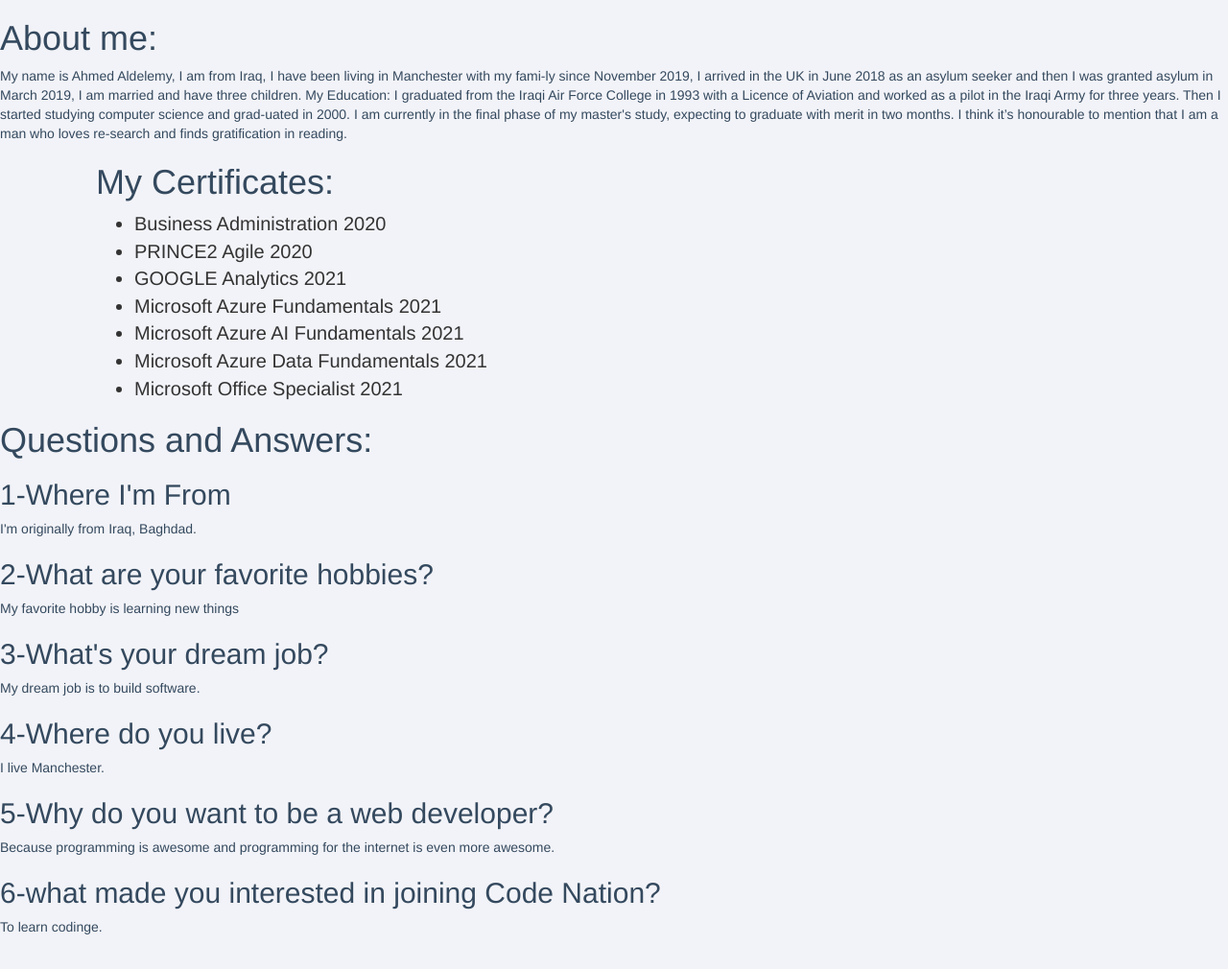
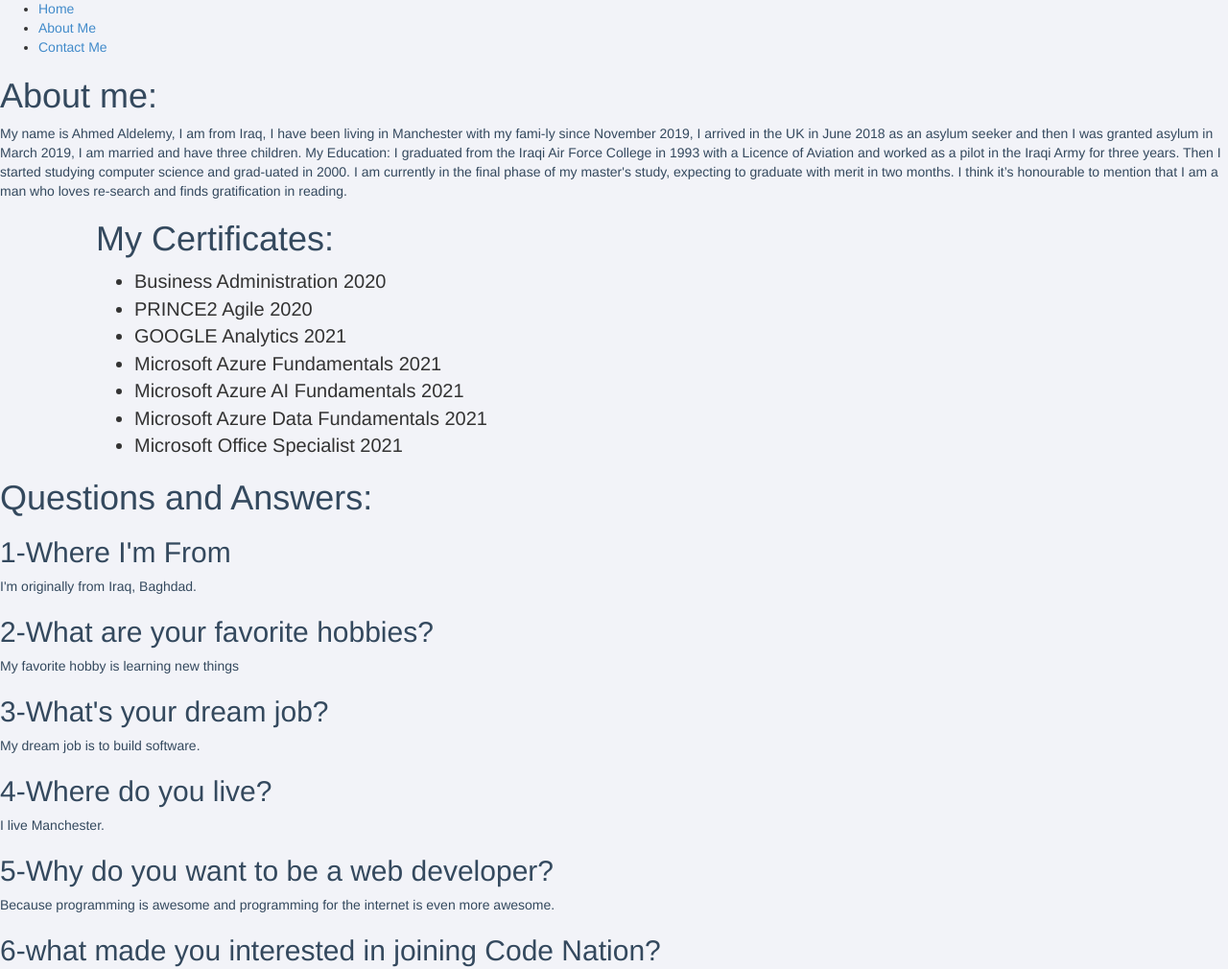
Before and after one commit to aldelemy/delemywebsite, a plain HTML site: page aboutme.html in a window 1280 px wide. Shown: the top 1010 px of the page at 96% size. Before the commit the page ends 987 px from the top, so only its background shows below. Drawn offline with Linux system fonts and the light colour scheme.

Commit message:
Add files via upload

```diff
--- a/aboutme.html
+++ b/aboutme.html
@@ -6,7 +6,19 @@
     <title>About Me</title>
 </head>
 <body>
+<!--Nav Bar-->
+<nav>
+    <div><ul id=“mainMenu”>
+        <li><a href=“index.html”>Home</a></li>
+        <li><a href=“aboutme.html”> About Me</a></li>
+        <li><a href=“contactme.html”> Contact Me</a>
+
+    </ul>
+</div>
+</nav>
+
   <div class=about>
+
     <h1>About me:</h1>
 
     <p class="backroundcolor size color">  My name is Ahmed Aldelemy, I am from Iraq, I have been living in Manchester with my fami-ly since November 2019, I arrived in the UK in June 2018 as an asylum seeker and then I was granted asylum in March 2019, I am married and have three children.
@@ -14,8 +26,6 @@
         I graduated from the Iraqi Air Force College in 1993 with a Licence of Aviation and worked as a pilot in the Iraqi Army for three years. Then I started studying computer science and grad-uated in 2000. I am currently in the final phase of my master's study, expecting to graduate with merit in two months. I think it’s honourable to mention that I am a man who loves re-search and finds gratification in reading.</p>
 
   </div>
-
-
 
 
             <div class="cert">
```
